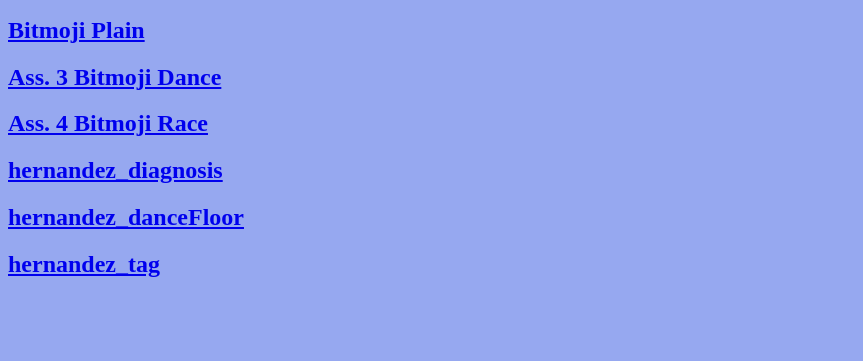
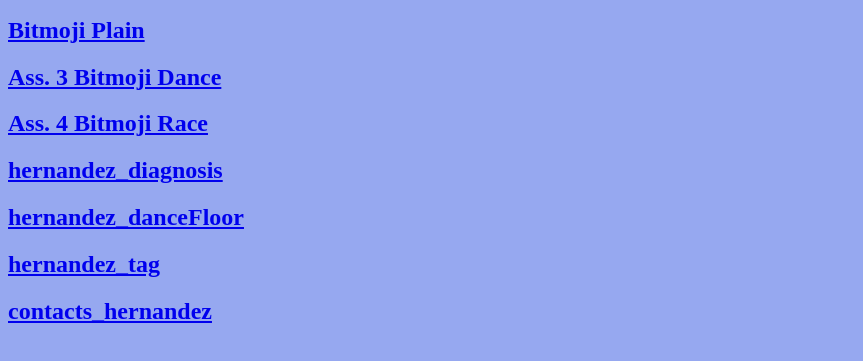
Before and after one commit to Austin-Hernandez/Austin-Hernandez.github.io, a plain HTML site: page javascripts.html in a window 1280 px wide. Shown: the part 431-792 px from the top of the page, without its empty margins (0-863 px from the left). Drawn offline with Linux system fonts and the light colour scheme; a script that the page names is missing.

Commit message:
Add files via upload

```diff
--- a/javascripts.html
+++ b/javascripts.html
@@ -30,6 +30,7 @@
         <h2><a href="https://www.khanacademy.org/computer-programming/hernandez_diagnosis/6300181408301056">hernandez_diagnosis</a></h2><script src="https://www.khanacademy.org/computer-programming/hernandez_diagnosis/6300181408301056/embed.js?editor=no&buttons=no&author=no&embed=yes"></script>
         <h2><a href="https://www.khanacademy.org/computer-programming/hernandez_dancefloor/5004995019456512">hernandez_danceFloor</a></h2><script src="https://www.khanacademy.org/computer-programming/hernandez_dancefloor/5004995019456512/embed.js?editor=no&buttons=no&author=no&embed=yes"></script>
         <h2><a href="https://www.khanacademy.org/computer-programming/hernandez_tag/5980353252343808">hernandez_tag</a></h2><script src="https://www.khanacademy.org/computer-programming/hernandez_tag/5980353252343808/embed.js?editor=no&buttons=no&author=no&embed=yes"></script>
+        <h2><a href="https://www.khanacademy.org/computer-programming/contacts_hernandez/6601470929321984">contacts_hernandez</a></h2><script src="https://www.khanacademy.org/computer-programming/contacts_hernandez/6601470929321984/embed.js?editor=no&buttons=no&author=no&embed=yes"></script>
     </div>
 </body>
 </html>
```
